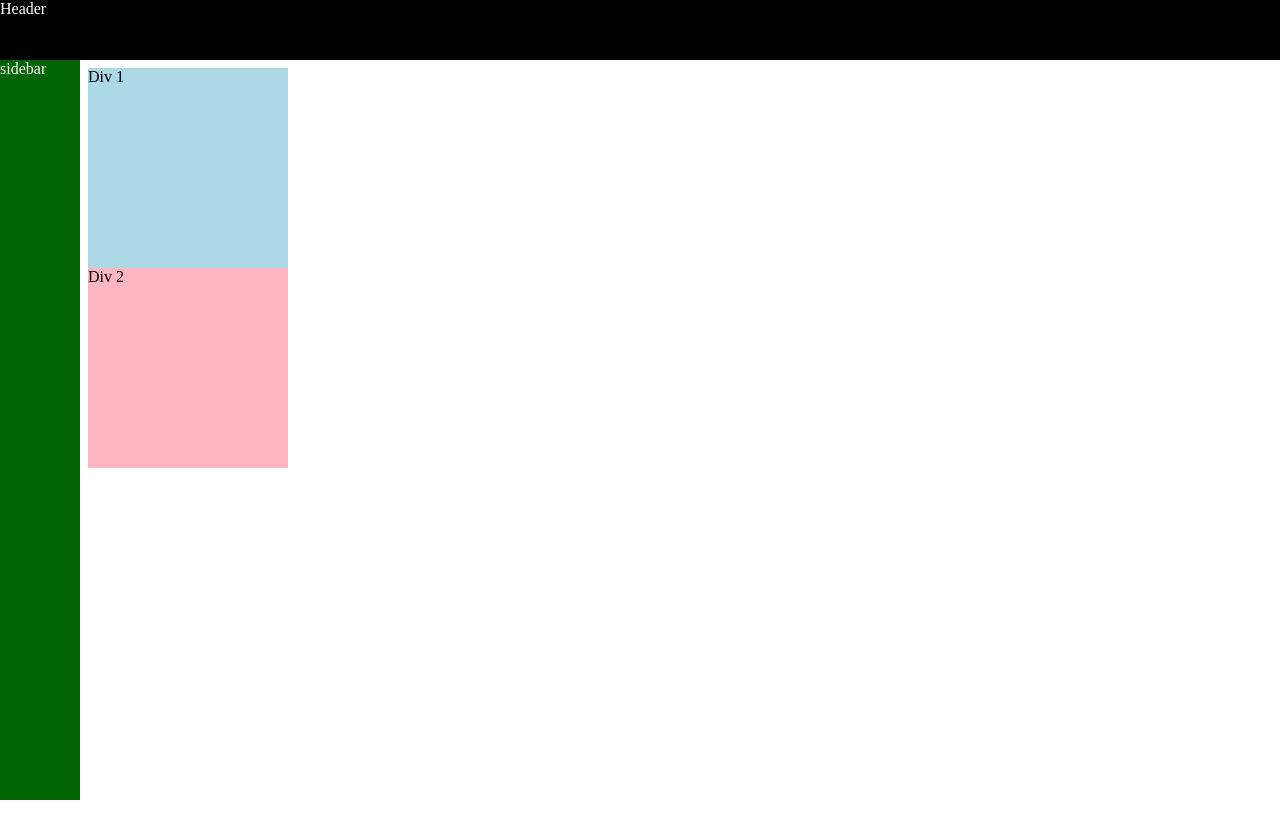
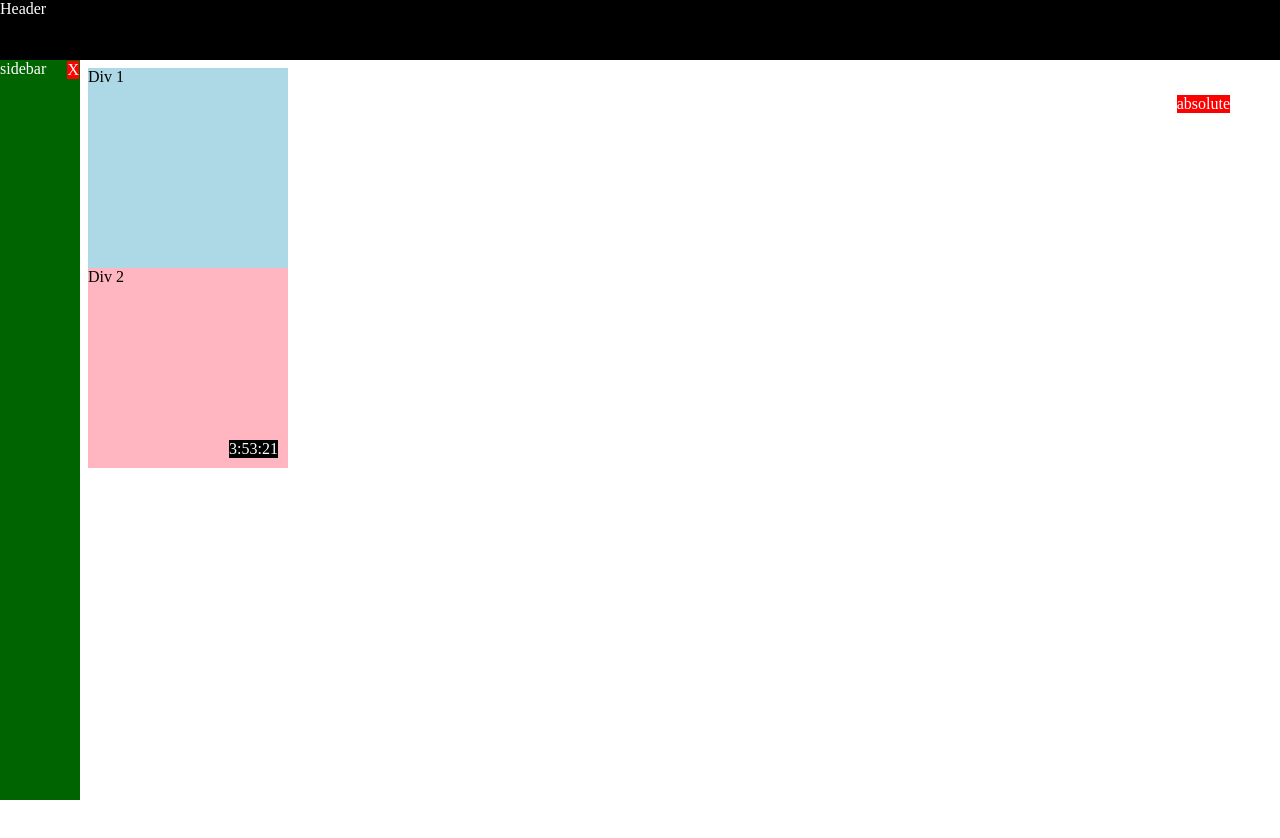
Before and after one commit to miguelkeydev/YouTube-main-page, a plain HTML site: page lessons/14_and_15-lessons-position.html in a window 1280 px wide. Shown: the top 838 px of the page. Drawn offline with Linux system fonts and the light colour scheme.

Commit message:
Adding changes from lesson #14 Position Absolute and Relative

```diff
--- a/lessons/14-lesson-position.html
+++ b/lessons/14_and_15-lessons-position.html
@@ -16,7 +16,8 @@
     position: fixed;
     top: 0;
     left: 0;
-    right: 0;">
+    right: 0;
+    z-index: 1;">
     Header
   </div>
   <aside style="
@@ -28,7 +29,23 @@
   left: 0;
   bottom: 0;">
     sidebar
+    <div style="
+      background-color: red;
+      color: white;
+      position: absolute;
+      right: 1px;
+      top: 1px;">
+      X
+  </div>
   </aside>
+  <div style="
+  background-color: red;
+  color: white;
+  position: absolute;
+  right: 50px;
+  top: 95px;">
+    absolute
+  </div>
   <div style="
     background-color: lightblue;
     height: 200px;
@@ -37,10 +54,19 @@
   Div 1
   </div>
   <div style="
-  background-color: lightpink;
-  height: 200px;
-  width: 200px;">
-  Div 2
+    background-color: lightpink;
+    height: 200px;
+    width: 200px;
+    position: relative;">
+    Div 2
+    <div style="
+      background-color: black;
+      color: white;
+      position: absolute;
+      bottom: 10px;
+      right: 10px;">
+      3:53:21
+    </div>
   </div>
 </body>
 </html>
```
